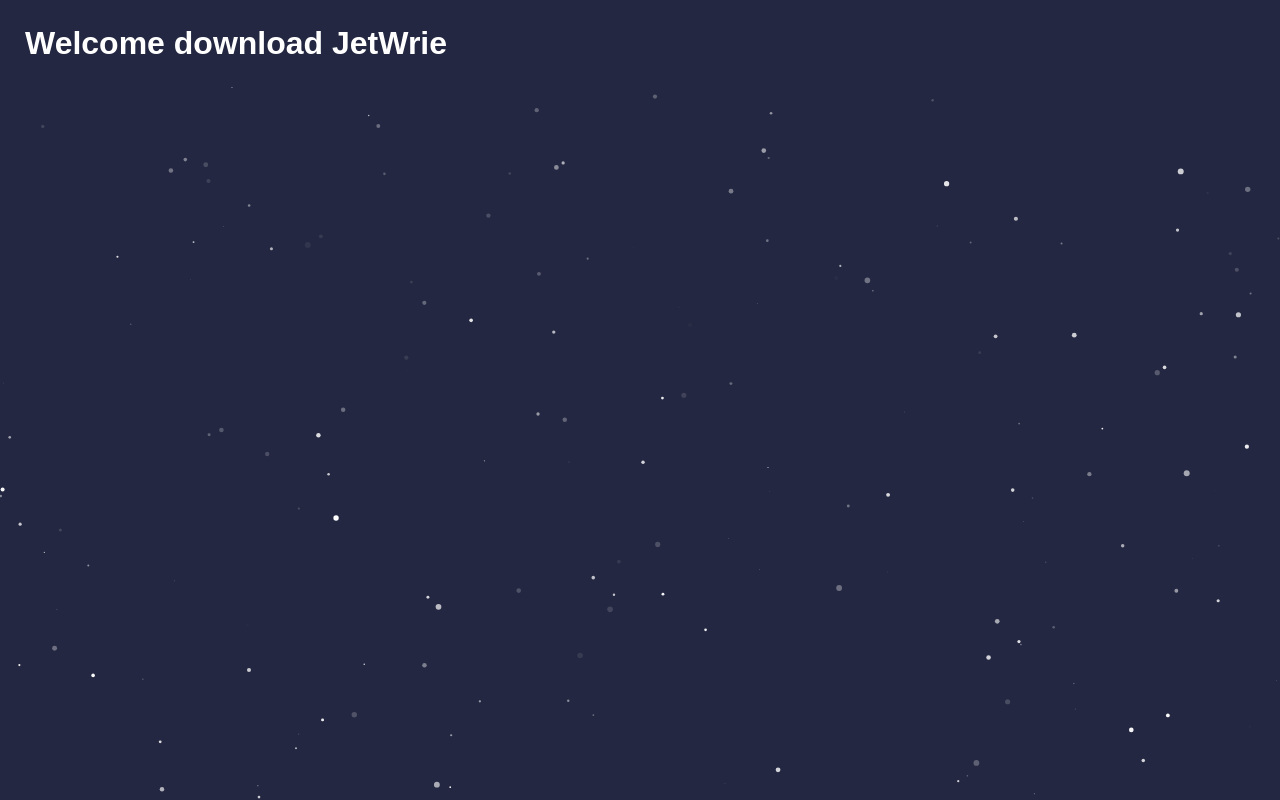
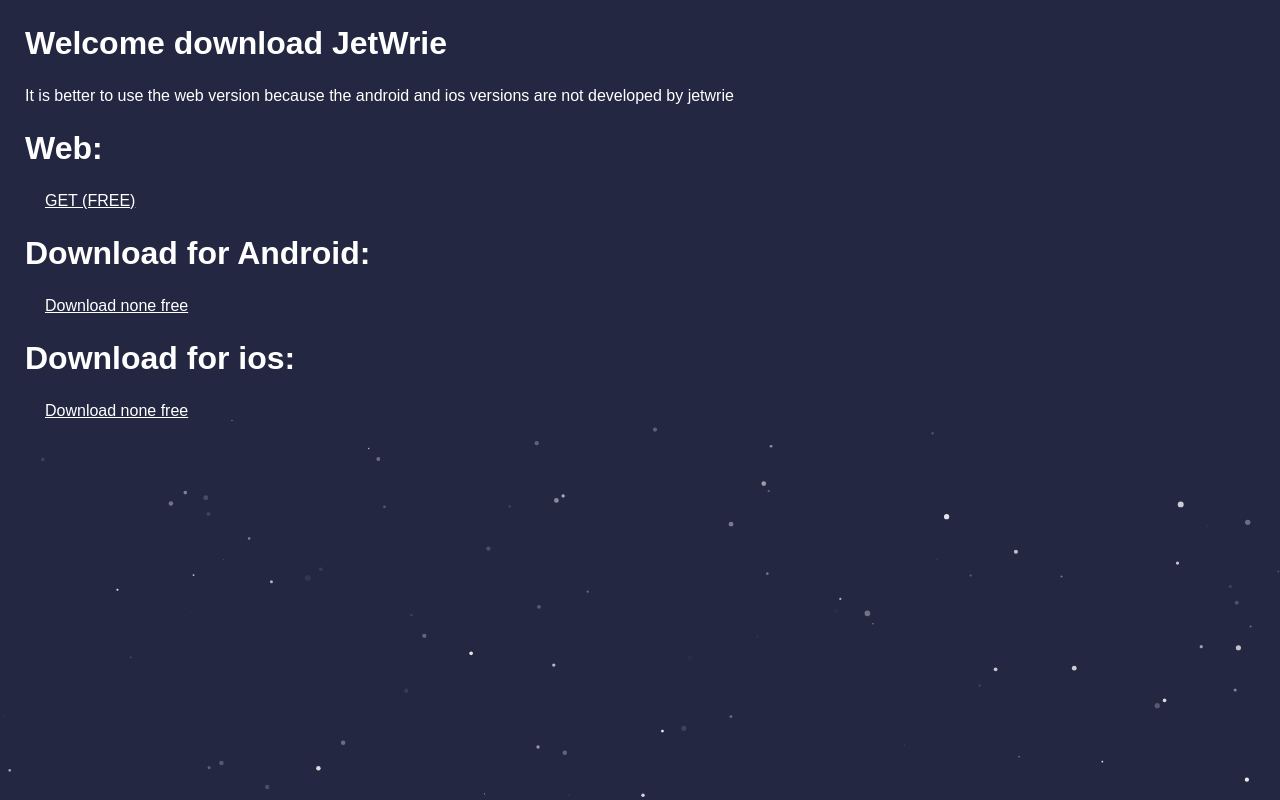
Before and after one commit to jetwrie/jetwrie.github.io, a plain HTML site: page index.html in a window 1280 px wide. Drawn offline with Linux system fonts and the light colour scheme; a web font is replaced by a local one.

Commit message:
Update index.html

```diff
--- a/index.html
+++ b/index.html
@@ -1,18 +1,26 @@
 <!DOCTYPE html>
 <html>
 <head>
-
 	<meta charset="utf-8">
 	<meta name="viewport" content="width=device-width, initial-scale=1">
-	<title>Jetwrie download</title>
+	<title>Jetwrie downlod</title>
+	<link rel="stylesheet" type="text/css" href="./style.css">
+	<link rel="manifest" href="./manifest.json" />
+</head>
+<body id="particles-js">
 
-	<link rel="stylesheet" type="text/css" href="./style.css">
-	<link rel="manifest" href="manifest.json" />
-</head>
-<body>
-	<div id="particles-js">
-		<h1 style="margin: 25px;">Welcome download JetWrie</h1>
-	</div>
+		<h1 style="margin: 25px; z-index: -1;">Welcome download JetWrie</h1>
+		<p style="margin:25px; color: #fff; z-index:-1;">It is better to use the web version because the android and ios versions are not developed by jetwrie</p>
+
+		<h1 style="margin: 25px; z-index:-1;">Web:</h1>
+		<a href="https://ali12345.pythonanywhere.com/" style="color: #fff; margin: 45px; z-index: -1; ">GET (FREE)</a>
+
+		<h1 style="margin:25px; z-index: -1; ">Download for Android:</h1>
+		<a href="#" style="color: #fff; margin:45px; z-index: -1; ">Download none free</a>
+		<h1 style="margin:25px; z-index: -1;">Download for ios:</h1>
+		<a href="#" style="color: #fff; margin: 45px;  z-index: -1;">Download none free</a>
+
+
 
 
 	<script src="./particles.js"></script>
```
